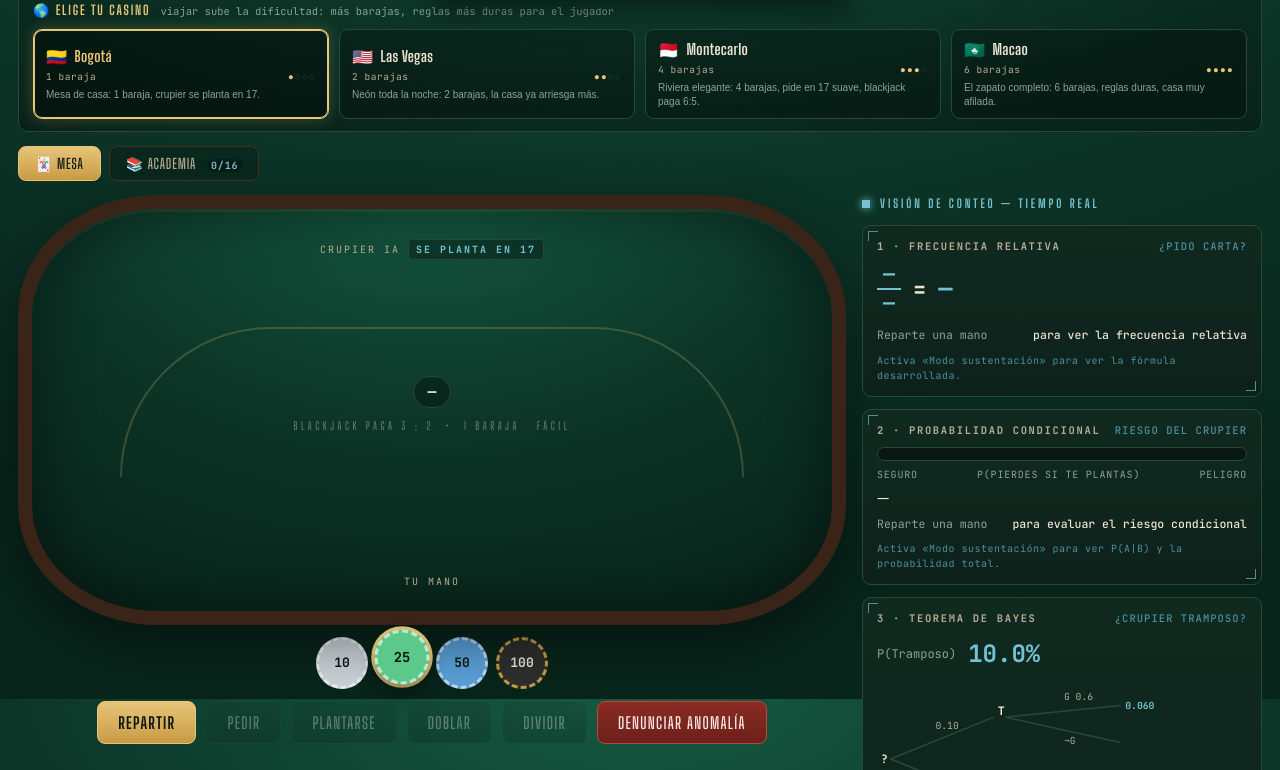
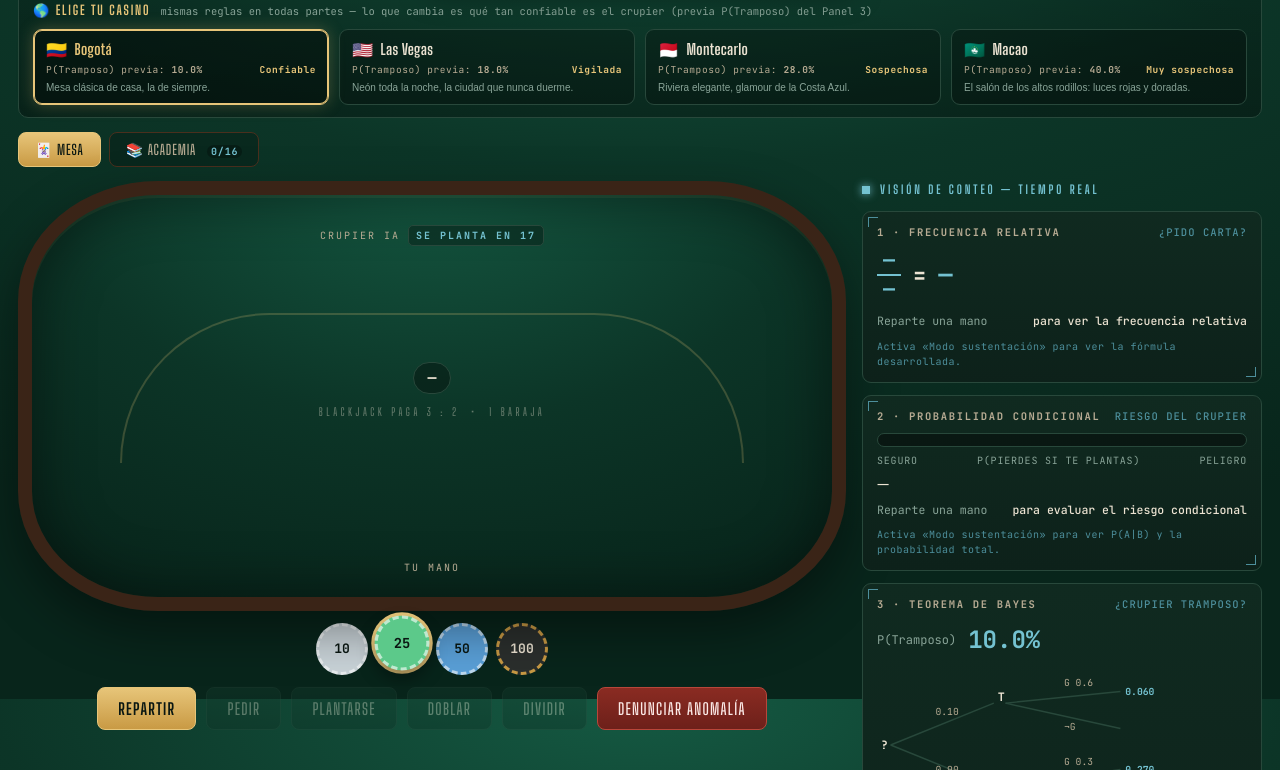
Before and after one commit to alejo000111/Casino-Calculo, a plain HTML site: page index.html in a window 1280 px wide. Shown: the part 101-871 px from the top of the page. Drawn offline with Linux system fonts and the light colour scheme.

Commit message:
Add files via upload

```diff
--- a/index.html
+++ b/index.html
@@ -393,9 +393,7 @@
     font-family:"JetBrains Mono",monospace;font-size:9.5px;letter-spacing:.06em;
     color:var(--bone-dim);margin-top:3px;display:flex;justify-content:space-between;gap:6px;
   }
-  .locbtn .ldots{letter-spacing:.14em}
-  .locbtn .ldots i{color:var(--line);font-style:normal}
-  .locbtn .ldots i.on{color:var(--brass-hi)}
+  .locbtn .ldots{letter-spacing:.06em;color:var(--brass-hi);font-weight:700}
   .locbtn[aria-pressed="true"] .lname{color:var(--brass-hi)}
   .locbtn .lblurb{font-size:10px;color:var(--muted);margin-top:5px;line-height:1.4}
 
@@ -562,7 +560,7 @@
   <div class="locbar">
     <div class="locbar-head">
       <span class="locbar-title">&#127758; Elige tu casino</span>
-      <span class="locbar-sub">viajar sube la dificultad: m&aacute;s barajas, reglas m&aacute;s duras para el jugador</span>
+      <span class="locbar-sub">mismas reglas en todas partes &mdash; lo que cambia es qu&eacute; tan confiable es el crupier (previa P(Tramposo) del Panel 3)</span>
     </div>
     <div class="locrow" id="locRow"></div>
   </div>
@@ -649,7 +647,7 @@
         <div class="rows" id="p3rows"></div>
         <div class="derivation" id="p3deriv"></div>
         <div class="truth qa" id="p3truth"></div>
-        <div class="sust-hint">Cada mano que resuelve el crupier actualiza P(Tramposo) con Bayes.</div>
+        <div class="sust-hint">Cada mano que resuelve el crupier actualiza P(Tramposo) con Bayes. La <b>previa</b> con la que arrancas depende de la sede — mesas «sospechosas» parten de una previa más alta, así que el mismo resultado (crupier gana) empuja el posterior más arriba o más abajo según de dónde partiste. Cambia de casino y compara.</div>
       </div>
 
       <!-- Panel 4: conteo -->
@@ -808,13 +806,13 @@
 const comb = (n,k) => { if(k<0||k>n) return 0; k=Math.min(k,n-k); let r=1; for(let i=0;i<k;i++) r=r*(n-i)/(i+1); return Math.round(r); };
 const perm = (n,k) => { let r=1; for(let i=0;i<k;i++) r*=(n-i); return r; };
 
-/* ---------------- destinos: cada casino cambia reglas + piel visual ---------------- */
+/* ---------------- destinos: misma mesa, misma piel visual por lugar, distinta previa P(Tramposo) ---------------- */
 const LOCATIONS = {
   bogota: {
     name: "Bogotá", country: "Colombia", flag: "\u{1F1E8}\u{1F1F4}",
     decks: 1, hitSoft17: false, bjPayout: 1.5, pT0: 0.10, pGT: 0.60, pGN: 0.30,
-    diff: 1, diffLabel: "Fácil",
-    blurb: "Mesa de casa: 1 baraja, crupier se planta en 17.",
+    trustLabel: "Confiable",
+    blurb: "Mesa clásica de casa, la de siempre.",
     subtitle: "Blackjack · Visión de Conteo",
     theme: {
       "--felt":"#0c3527", "--felt-deep":"#08251b", "--felt-hi":"#155a43",
@@ -827,9 +825,9 @@
   },
   vegas: {
     name: "Las Vegas", country: "Estados Unidos", flag: "\u{1F1FA}\u{1F1F8}",
-    decks: 2, hitSoft17: false, bjPayout: 1.5, pT0: 0.12, pGT: 0.62, pGN: 0.30,
-    diff: 2, diffLabel: "Medio",
-    blurb: "Neón toda la noche: 2 barajas, la casa ya arriesga más.",
+    decks: 1, hitSoft17: false, bjPayout: 1.5, pT0: 0.18, pGT: 0.60, pGN: 0.30,
+    trustLabel: "Vigilada",
+    blurb: "Neón toda la noche, la ciudad que nunca duerme.",
     subtitle: "Blackjack · Las Vegas Nights",
     theme: {
       "--felt":"#1a0b2e", "--felt-deep":"#0d0518", "--felt-hi":"#2d1454",
@@ -842,9 +840,9 @@
   },
   montecarlo: {
     name: "Montecarlo", country: "Mónaco", flag: "\u{1F1F2}\u{1F1E8}",
-    decks: 4, hitSoft17: true, bjPayout: 1.2, pT0: 0.15, pGT: 0.65, pGN: 0.28,
-    diff: 3, diffLabel: "Difícil",
-    blurb: "Riviera elegante: 4 barajas, pide en 17 suave, blackjack paga 6:5.",
+    decks: 1, hitSoft17: false, bjPayout: 1.5, pT0: 0.28, pGT: 0.60, pGN: 0.30,
+    trustLabel: "Sospechosa",
+    blurb: "Riviera elegante, glamour de la Costa Azul.",
     subtitle: "Blackjack · Riviera Française",
     theme: {
       "--felt":"#0a1f3d", "--felt-deep":"#050f1f", "--felt-hi":"#163a66",
@@ -857,9 +855,9 @@
   },
   macao: {
     name: "Macao", country: "China", flag: "\u{1F1F2}\u{1F1F4}",
-    decks: 6, hitSoft17: true, bjPayout: 1.2, pT0: 0.20, pGT: 0.68, pGN: 0.28,
-    diff: 4, diffLabel: "Muy difícil",
-    blurb: "El zapato completo: 6 barajas, reglas duras, casa muy afilada.",
+    decks: 1, hitSoft17: false, bjPayout: 1.5, pT0: 0.40, pGT: 0.60, pGN: 0.30,
+    trustLabel: "Muy sospechosa",
+    blurb: "El salón de los altos rodillos: luces rojas y doradas.",
     subtitle: "Blackjack · High Roller Room",
     theme: {
       "--felt":"#4a0e0e", "--felt-deep":"#2a0505", "--felt-hi":"#7a1414",
@@ -1628,17 +1626,12 @@
 }
 
 /* ---------------- destinos: construir la barra y aplicar el cambio ---------------- */
-function diffDots(diff){
-  let out = "";
-  for(let i=1;i<=4;i++) out += `<i class="${i<=diff?"on":""}">${i<=diff?"●":"○"}</i>`;
-  return out;
-}
 function buildLocBar(){
   const row = $("#locRow");
   row.innerHTML = Object.entries(LOCATIONS).map(([id, loc]) => `
     <button class="locbtn" data-loc="${id}" aria-pressed="${id===S.location}" title="${loc.blurb}">
       <div class="lname"><span class="lflag">${loc.flag}</span>${loc.name}</div>
-      <div class="lmeta"><span>${loc.decks} baraja${loc.decks>1?"s":""}</span><span class="ldots">${diffDots(loc.diff)}</span></div>
+      <div class="lmeta"><span>P(Tramposo) previa: <b>${pct(loc.pT0)}</b></span><span class="ldots">${loc.trustLabel}</span></div>
       <div class="lblurb">${loc.blurb}</div>
     </button>
   `).join("");
@@ -1672,10 +1665,10 @@
   $("#brandSub").textContent = loc.subtitle;
   $("#dealerRule").textContent = loc.hitSoft17 ? "pide en 17 suave" : "se planta en 17";
   const ratioTxt = loc.bjPayout === 1.5 ? "3 : 2" : "6 : 5";
-  $("#feltLine").innerHTML = `Blackjack paga ${ratioTxt} &nbsp;&bull;&nbsp; ${loc.decks} baraja${loc.decks>1?"s":""} &middot; ${loc.diffLabel}`;
+  $("#feltLine").innerHTML = `Blackjack paga ${ratioTxt} &nbsp;&bull;&nbsp; ${loc.decks} baraja${loc.decks>1?"s":""}`;
 
   row_updatePressed();
-  toast(`<b>${loc.flag} ${loc.name}, ${loc.country}.</b> ${loc.blurb} Dificultad: <b>${loc.diffLabel}</b> (previa de crupier tramposo: ${pct(loc.pT0)}).`);
+  toast(`<b>${loc.flag} ${loc.name}, ${loc.country}.</b> ${loc.blurb} Mesa <b>${loc.trustLabel.toLowerCase()}</b>: previa P(Tramposo) = <b>${pct(loc.pT0)}</b>.`);
   render();
 }
 function row_updatePressed(){
```
Also changed, not shown: 2 other files.
